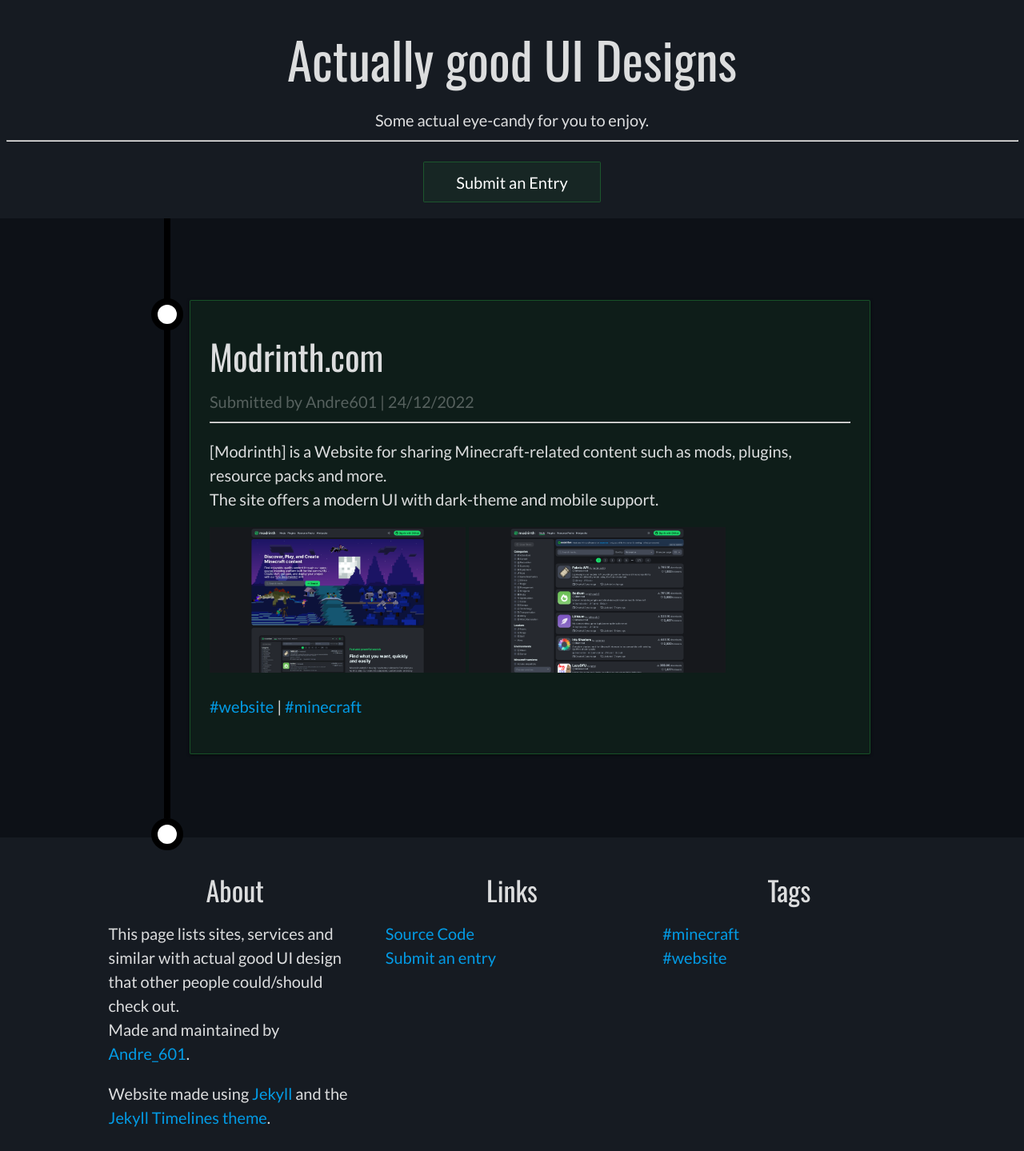
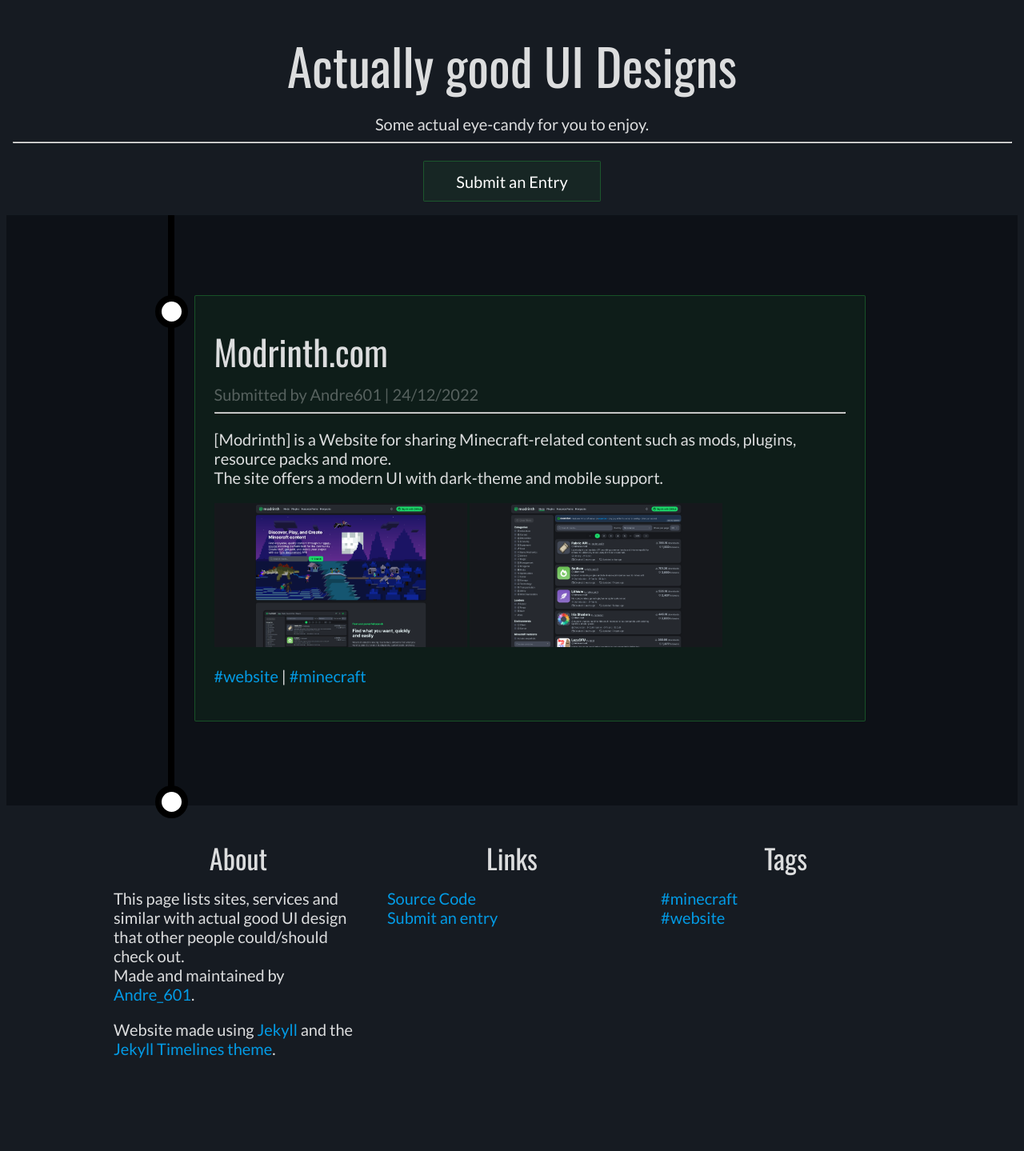
Before and after one commit to hasgoodui-design/Actually-good-UI, a Jekyll site: the page built from index.html, in a window 1280 px wide. Shown: the whole page at 80% size. Built offline with Jekyll 4.4.1, drawn with Linux system fonts in a browser that asks for light colours; nearby versions of some CDN libraries; library files that are not in the unit come from our copies; after the commit the page ends 1359 px from its top, so only the background shows below that.

Commit message:
deploy: abc563d8e7c2f64a341f6f6ea34dc389ecc74c3c

```diff
--- a/_includes/footer.html
+++ b/_includes/footer.html
@@ -12,8 +12,8 @@
   <div class="grid-child">
     <h4>Links</h4>
     <ul>
-      <li><a href="https://github.com/Andre601/Discord-Bad-UI" target="_blank" rel="nofollow noopener noreferrer">Source Code</a></li>
-      <li><a href="https://github.com/Andre601/Discord-Bad-UI/issues" target="_blank" rel="nofollow noopener noreferrer">Submit an entry</a></li>
+      <li><a href="https://github.com/hasgoodui-design/{{ site.github-repo }}" target="_blank" rel="nofollow noopener noreferrer">Source Code</a></li>
+      <li><a href="https://github.com/hasgoodui-design/{{ site.github-repo }}/issues" target="_blank" rel="nofollow noopener noreferrer">Submit an entry</a></li>
     </ul>
   </div>
   <div class="grid-child">
--- a/_includes/head.html
+++ b/_includes/head.html
@@ -37,10 +37,8 @@
     <meta name="robots" content="index,follow">
     <meta name="theme-color" content="{{ site.color }}">
 
-    <link href="{{ site.baseurl }}/assets/css/materialize.min.css" rel="stylesheet">
     <link href="{{ site.baseurl }}/assets/css/main.css" rel="stylesheet">
     <link href="https://fonts.googleapis.com/css?family=Lato|Oswald" rel="stylesheet">
-    <style>body{background:{{ site.color }};}</style>
 
     <link rel="apple-touch-icon" sizes="180x180" href="{{ site.baseurl }}/assets/images/favicons/apple-touch-icon.png">
     <link rel="icon" type="image/png" sizes="32x32" href="{{ site.baseurl }}/assets/images/favicons/favicon-32x32.png">
--- a/_layouts/tag_page.html
+++ b/_layouts/tag_page.html
@@ -23,7 +23,7 @@
     </div>
     {% endif %}
   {% endfor %}
-    <div class="last-item">
-      <i class="vertical-line"></i>
-    </div>
+  <div class="last-item">
+    <i class="vertical-line"></i>
+  </div>
 </div>
--- a/assets/css/main.css
+++ b/assets/css/main.css
@@ -26,6 +26,19 @@
     font-weight: normal;
 }
 
+@media only screen and (min-width: 0px) {
+    html {
+        font-size: 14px;
+    }
+}
+
+@media only screen and (min-width: 1200px) {
+    html {
+        font-size: 15px;
+    }
+}
+
+
 header {
     display: grid;
     grid-template-columns: 1fr;
@@ -45,7 +58,6 @@
 
 main {
     background-color: var(--main-bg-color);
-    padding: 0 0 .25rem 0;
 }
 
 footer {
@@ -153,18 +165,14 @@
 
 /* Classes */
 
-*, ::before, ::after {
-    box-sizing: inherit;
-}
-
 .grid-child {
     padding: 0.5rem;
 }
 
 .item {
-  padding-top:100px;
-  min-height:150px;
-  position:relative;
+  padding-top: 100px;
+  min-height: 150px;
+  position: relative;
 }
 
 .card-panel {
@@ -182,11 +190,11 @@
 }
 
 .item:before, .last-item:after {
-  background: var(--icon-color);
-  border: 8px solid var(--vert-line-color);
+  background: #fff;
+  border: 8px solid #000;
   border-radius: 50%;
-  width: 40px;
-  height: 40px;
+  width: 25px;
+  height: 25px;
   display: inline-block;
   content: "";
   margin-left: 1rem;
@@ -211,6 +219,32 @@
 
 .last-item {
   padding-top:80px;
-  height:70px;
+  height:25px;
   position:relative;
 }
+
+.container {
+    margin: 0 auto;
+    max-width: 1280px;
+}
+
+@media only screen and (min-width: 601px) {
+    .container {
+        width: 85%;
+    }
+}
+
+@media only screen and (min-width: 1201px) {
+    .container {
+        width: 70%;
+    }
+}
+
+.row {
+    margin-left: auto;
+    margin-right: auto;
+}
+
+*, :before, :after {
+    box-sizing: inherit;
+}
```
